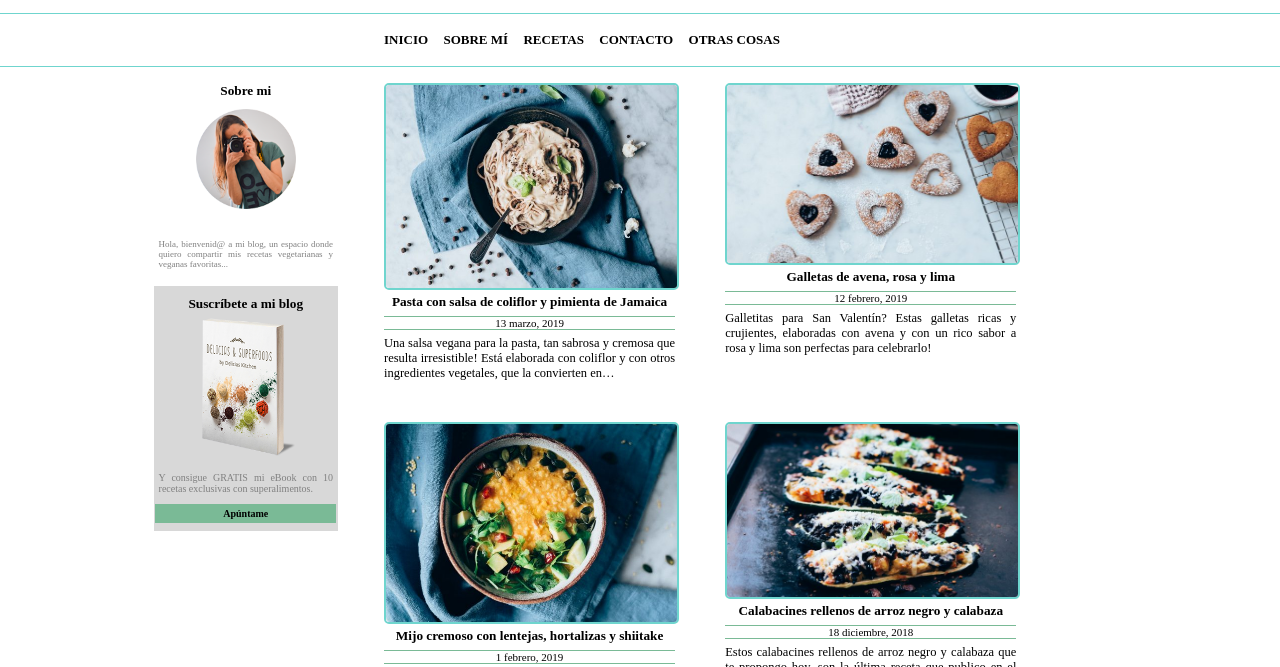
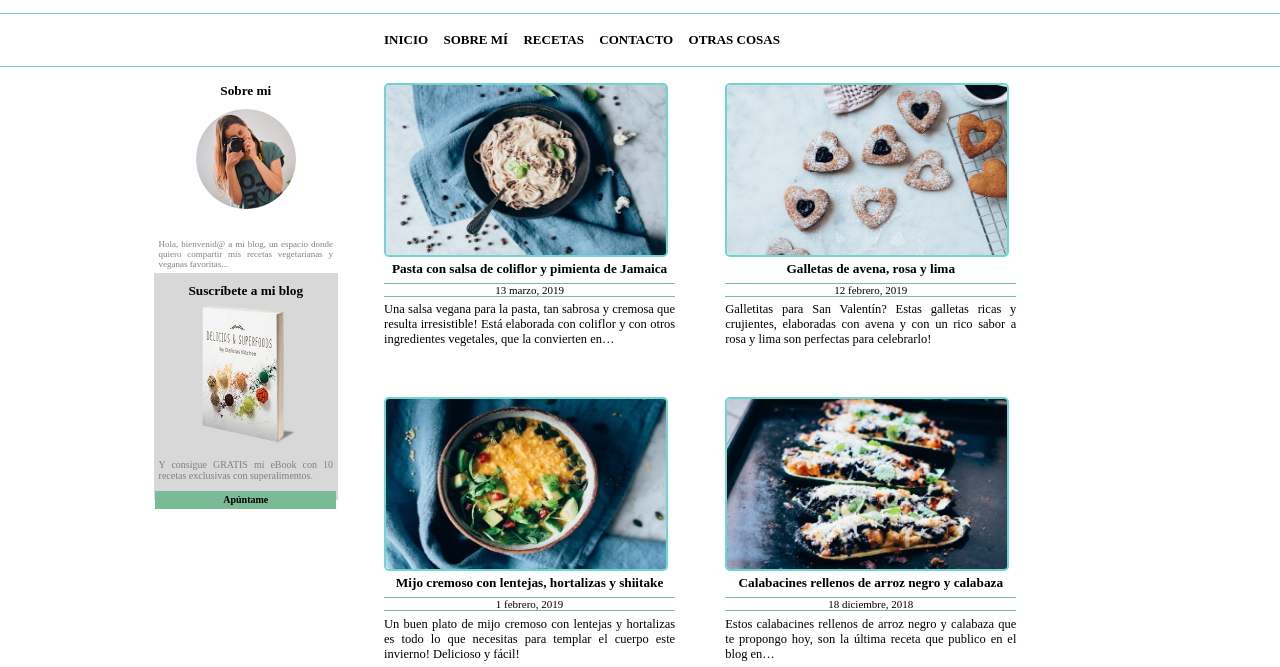
Before and after one commit to ccastro167/Christian_Castro_DaWe, a plain HTML site: page index.html in a window 1280 px wide. Shown: the part 131-798 px from the top of the page. Drawn offline with Linux system fonts and the light colour scheme.

Commit message:
Update estilos_index.css

```diff
--- a/css/estilos_index.css
+++ b/css/estilos_index.css
@@ -154,8 +154,8 @@ h5{
 
 /*Imagenes*/
 .contenedor-recetas img{
-    width: 100%;
-    height: 60%;
+    width: 280px;
+    height: 170px;
     border-radius: 5px;
     border: 2px solid #6FD5CE;
 }
```
